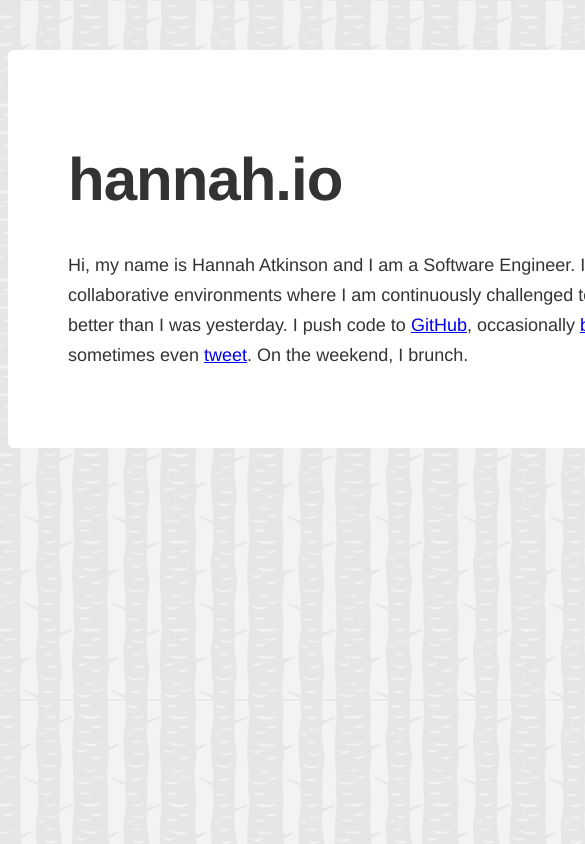
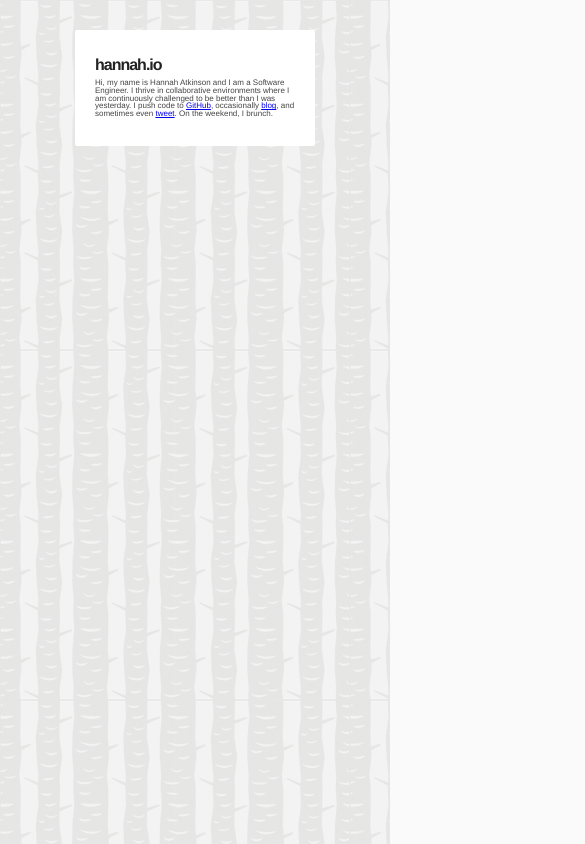
Before and after one commit to hlatki/hannahio, a website: page app/index.html in a window 390 px wide. Shown: the top 844 px of the page, 585 px wide, since content can reach past the window. Drawn offline with nearby package versions, Linux system fonts and the light colour scheme; files that its build step writes are made by us from their sources.

Commit message:
Add media queries, improve(?) font color

```diff
--- a/app/styles/main.scss
+++ b/app/styles/main.scss
@@ -1,31 +1,86 @@
-//@import 'typeplate/scss/typeplate';
 
 $hannah-dark-green: #39b54a;
 $hannah-light-green: #a2dcaa;
 $hannah-yellow: #ffd800;
 
+$small-screen-max: 400px;
+$regular-screen-min: 700px;
+
+/* assumes font-size has been set to ~ 10px  */
+$regular-font-size: 1.8em;
+$small-font-size: .8em;
+$medium-font-size: 1.3em;
+
+
+/* Mixins for responsive design */
+@mixin calculate-font-sizing ($font-size) {
+    font-size: $font-size;
+    line-height: $font-size * 1.2;
+}
+@mixin regular-width-window {
+    width: 600px;
+    padding: 60px;
+    margin: 50px auto 0 auto;
+    border-radius: 6px;
+
+    .hero-unit h1 {
+        @include calculate-font-sizing($regular-font-size * 2.5)
+    }
+}
+
+@mixin small-width-window {
+    width: 200px;
+    padding: 20px;
+    margin: 30px auto 0 auto;
+    border-radius: 2px;
+
+    .hero-unit h1 {
+        @include calculate-font-sizing($small-font-size * 2.5)
+    }
+}
+
+@mixin medium-width-window {
+    width: 300px;
+    padding: 20px;
+    margin: 30px auto 0 auto;
+    border-radius: 2px;
+
+    .hero-unit h1 {
+        @include calculate-font-sizing($small-font-size * 2.5)
+    }
+}
+
 body {
     background: #fafafa;
     background-image: url("../images/tree_bark.png");
     font-family: "Helvetica Neue", Helvetica, Arial, sans-serif;
-    color: #333;
+    color: #444;
+    font-size: 62.5%;
+    font-weight: normal;
 }
 
 .hero-unit {
-    margin: 50px auto 0 auto;
-    width: 600px;
-    font-size: 18px;
+    @media (max-width: $small-screen-max) {
+        @include calculate-font-sizing($small-font-size);
+        @include small-width-window;
+    }
+    @media (min-width: $small-screen-max + 1) and (min-width: $regular-screen-min + 1) {
+        @include calculate-font-sizing($medium-font-size);
+        @include medium-width-window;
+    }
+    @media (min-width: $regular-screen-min) {
+        @include calculate-font-sizing($regular-font-size);
+        @include regular-width-window;
+    }
+
     font-weight: 200;
-    line-height: 30px;
     background-color: #fff;
-    border-radius: 6px;
-    padding: 60px;
 }
 
+
 .hero-unit h1 {
-    font-size: 60px;
-    line-height: 1;
     letter-spacing: -1px;
+    color: #222;
 }
 
 .browsehappy {
```
